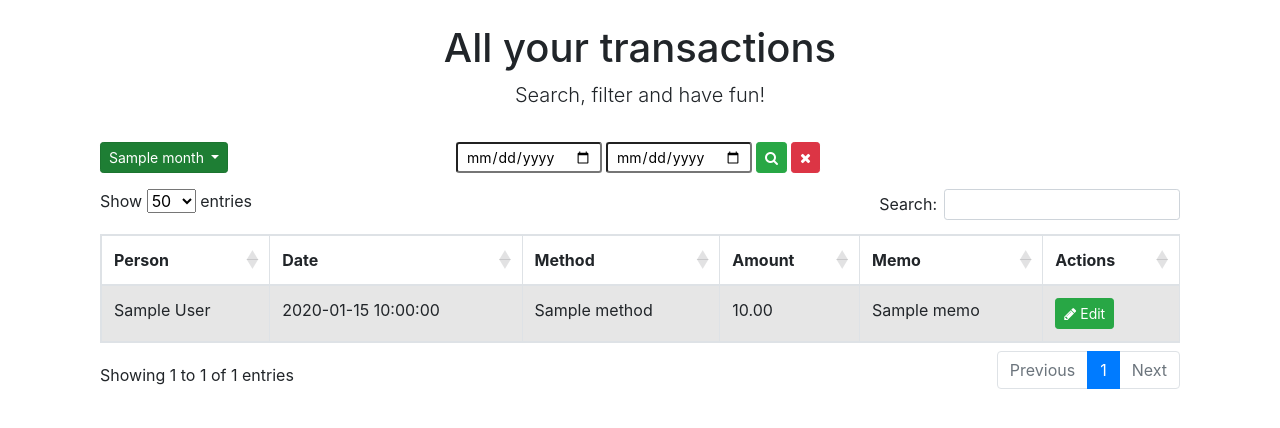
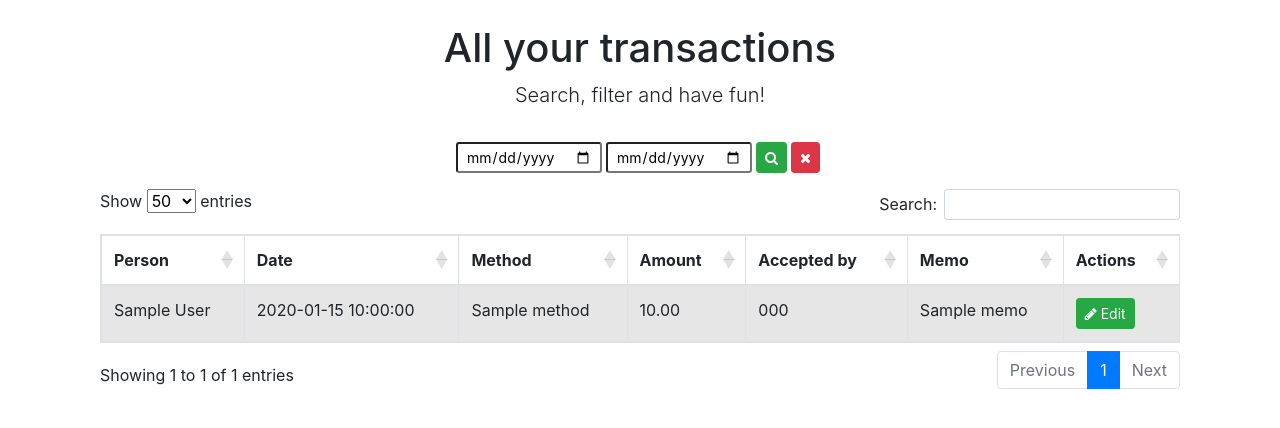
Before and after one commit to atomberg/transaction-organizer, a Flask app: template app/templates/transaction_table.html.j2 in a window 1280 px wide. Shown: the part 56-484 px from the top of the page. Run offline with Flask 2, Linux system fonts and the light colour scheme; the template is opened without the code that fills it: most values are stand-ins (such as "Sample title", 1, 10 or a date in 2020); some libraries are stand-ins or nearby versions.

```diff
--- a/app/templates/transaction_table.html.j2
+++ b/app/templates/transaction_table.html.j2
@@ -15,12 +15,6 @@
       "order": [],
     });
   });
-</script>
-
-<script>
-  $("#input-nav").removeClass("active");
-  $("#view-nav").addClass("active");
-  $("#pivot-nav").removeClass("active");
 </script>
 {% endblock %}
 
@@ -44,31 +38,7 @@
 </div>
 
 <div class="row">
-  <div class="col-lg-2 text-left">
-    <p class="lead">
-      <div class="dropdown show">
-        <a class="btn btn-success btn-sm dropdown-toggle" href="#" role="button" id="dropdownMonth"
-          data-toggle="dropdown" aria-haspopup="true" aria-expanded="false">
-          {{ month }}
-        </a>
-        <div class="dropdown-menu" aria-labelledby="dropdownMenuLink">
-          <a class="dropdown-item" href="?month=January">January</a>
-          <a class="dropdown-item" href="?month=February">February</a>
-          <a class="dropdown-item" href="?month=March">March</a>
-          <a class="dropdown-item" href="?month=April">April</a>
-          <a class="dropdown-item" href="?month=May">May</a>
-          <a class="dropdown-item" href="?month=June">June</a>
-          <a class="dropdown-item" href="?month=July">July</a>
-          <a class="dropdown-item" href="?month=August">August</a>
-          <a class="dropdown-item" href="?month=September">September</a>
-          <a class="dropdown-item" href="?month=October">October</a>
-          <a class="dropdown-item" href="?month=November">November</a>
-          <a class="dropdown-item" href="?month=December">December</a>
-        </div>
-      </div>
-    </p>
-  </div>
-  <div class="col-lg-8">
+  <div class="col-lg-12">
     <p class="lead">
       <form id="filter" class="form-inline justify-content-center">
         <input name="begin" form="filter" class="form-control-sm mr-sm-1" type="date" , value="{{ begin }}">
@@ -92,6 +62,7 @@
         <th>Date</th>
         <th>Method</th>
         <th>Amount</th>
+        <th>Accepted by</th>
         <th>Memo</th>
         <th>Actions</th>
       </tr>
@@ -103,6 +74,7 @@
         <td>{{ transaction.date }}</td>
         <td>{{ transaction.method }}</td>
         <td>{{ transaction.amount | currency_format }}</td>
+        <td>{{ transaction.accepted_by }}</td>
         <td>{{ transaction.memo or '' }}</td>
         <td>
           <a href="{{ url_for('transactions.get', transaction_id=transaction.id) }}" class="btn btn-success btn-sm">
```
Also changed, not shown: app/templates/person_get.html.j2 (+18 -11 lines), app/templates/transaction_add.html.j2 (+16 -23 lines), app/templates/transaction_edit.html.j2 (+30 -15 lines).
